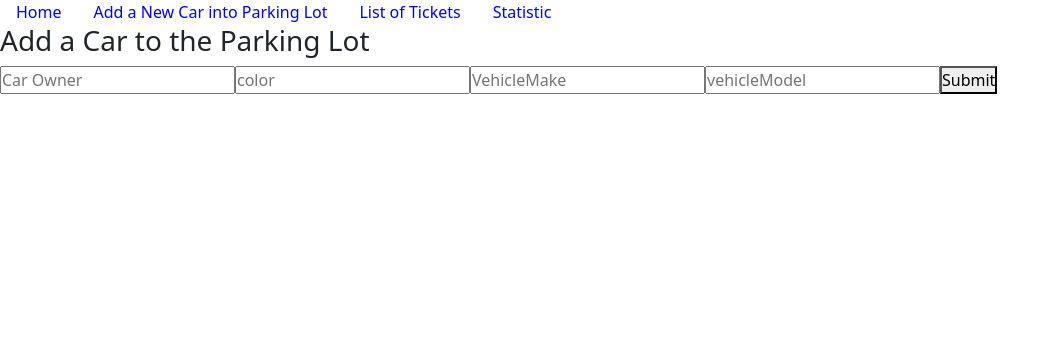
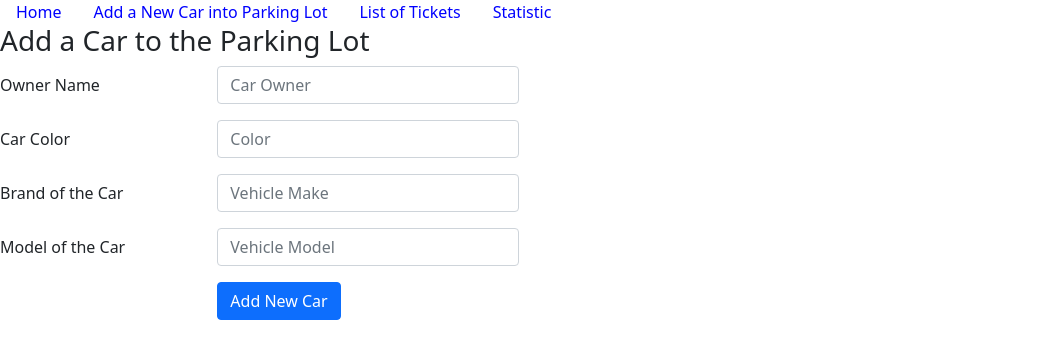
Before and after one commit to Darrenleel33/parking-backend, a React (Create React App) app in the folder frontend/: page /addCarForm in a window 1280 px wide. Shown: the top 358 px of the page, without its empty margins (0-1060 px from the left). Built offline with nearby package versions, Linux system fonts and the light colour scheme.

Commit message:
added a nice form for add and alerts

```diff
--- a/frontend/src/AddCarForm.js
+++ b/frontend/src/AddCarForm.js
@@ -1,5 +1,11 @@
 import React, {useState} from 'react'
 import { useHistory } from 'react-router'
+import Alert from 'react-bootstrap/Button'
+import Form from 'react-bootstrap/Form'
+import Col from 'react-bootstrap/Col'
+import Row from 'react-bootstrap/Row'
+import Button from 'react-bootstrap/Button'
+
 
 function AddCarForm() {
 
@@ -7,12 +13,21 @@ import { useHistory } from 'react-router'
     const [color, setColor]=useState('')
     const [vehicleMake, setVehicleMake]=useState('')
     const [vehicleModel, setVehicleModel]=useState('')
+    const [showAdd, setShowAdd]=useState(false)
+
+
 
     const newCarInfo = {
        Owner:Owner,
        color:color,
        vehicleMake: vehicleMake,
        vehicleModel: vehicleModel
+    }
+
+
+
+    function handleAlert(){
+      setShowAdd(true)
     }
 
      function handleSubmit(e) {
@@ -24,8 +39,9 @@ import { useHistory } from 'react-router'
        })
        .then(res => res.json())
        .then(data => {console.log(data)})
+       .then(handleAlert())
 
-       alert('A car was added')
+
       }
 
 
@@ -33,8 +49,11 @@ import { useHistory } from 'react-router'
 
 
       return (
-     <form>
+        <div>
+
 <h3> Add a Car to the Parking Lot </h3>
+
+     {/* <form>
        <input
          value={Owner}
          onChange={e => setOwner(e.target.value)}
@@ -68,7 +87,85 @@ import { useHistory } from 'react-router'
 
          />
        <button type="submit" onClick={handleSubmit}>Submit</button>
-     </form>
+     </form> */}
+
+
+     <Form>
+
+  <Form.Group as={Row} className="mb-3" controlId="formHorizontalOwner">
+    <Form.Label  column sm={2}> Owner Name </Form.Label>
+    <Col sm={3}>
+      <Form.Control
+         value={Owner}
+         onChange={e => setOwner(e.target.value)}
+         placeholder="Car Owner"
+         type="text"
+         name="Car Owner"
+         required
+        />
+    </Col>
+  </Form.Group>
+
+  <Form.Group as={Row} className="mb-3" controlId="formHorizontalColor">
+    <Form.Label column sm={2} > Car Color </Form.Label>
+    <Col sm={3}>
+      <Form.Control
+       value={color}
+       onChange={e => setColor(e.target.value)}
+       placeholder="Color"
+       type="text"
+       name="color"
+       required
+       />
+    </Col>
+  </Form.Group>
+
+  <Form.Group as={Row} className="mb-3" controlId="formHorizontalVehicleMake">
+    <Form.Label column sm={2}> Brand of the Car </Form.Label>
+    <Col sm={3}>
+      <Form.Control
+          value={vehicleMake}
+          onChange={e => setVehicleMake(e.target.value)}
+          placeholder="Vehicle Make"
+          type="text"
+          name="Vehicle Make"
+          required
+        />
+    </Col>
+  </Form.Group>
+
+
+  <Form.Group as={Row} className="mb-3" controlId="formHorizontalVehicleMake">
+    <Form.Label
+      column sm={2}
+      >
+      Model of the Car
+    </Form.Label>
+    <Col sm={3}>
+      <Form.Control
+        value={vehicleModel}
+        onChange={e => setVehicleModel(e.target.value)}
+        placeholder="Vehicle Model"
+        type="text"
+        name="Vehicle Model"
+        required/>
+    </Col>
+  </Form.Group>
+
+
+  <Form.Group as={Row} className="mb-3">
+    <Col sm={{ span: 10, offset: 2 }}>
+      <Button type="submit" onClick={handleSubmit}>Add New Car</Button>
+    </Col>
+  </Form.Group>
+</Form>
+
+{showAdd? <Alert key="idx" variant="outline-success" onClick={e=>setShowAdd(false)} >
+    Added a New Car to the Parking Lot
+    </Alert>: ""}
+
+    </div>
+
      );
    }
 export default AddCarForm
--- a/frontend/src/Home.js
+++ b/frontend/src/Home.js
@@ -64,7 +64,9 @@ function Home() {
 
 
     return (
+
         <Container fluid="md">
+
 
     <Row>
         <Col >
```
Lines whose indentation alone changed are shown as unchanged.
